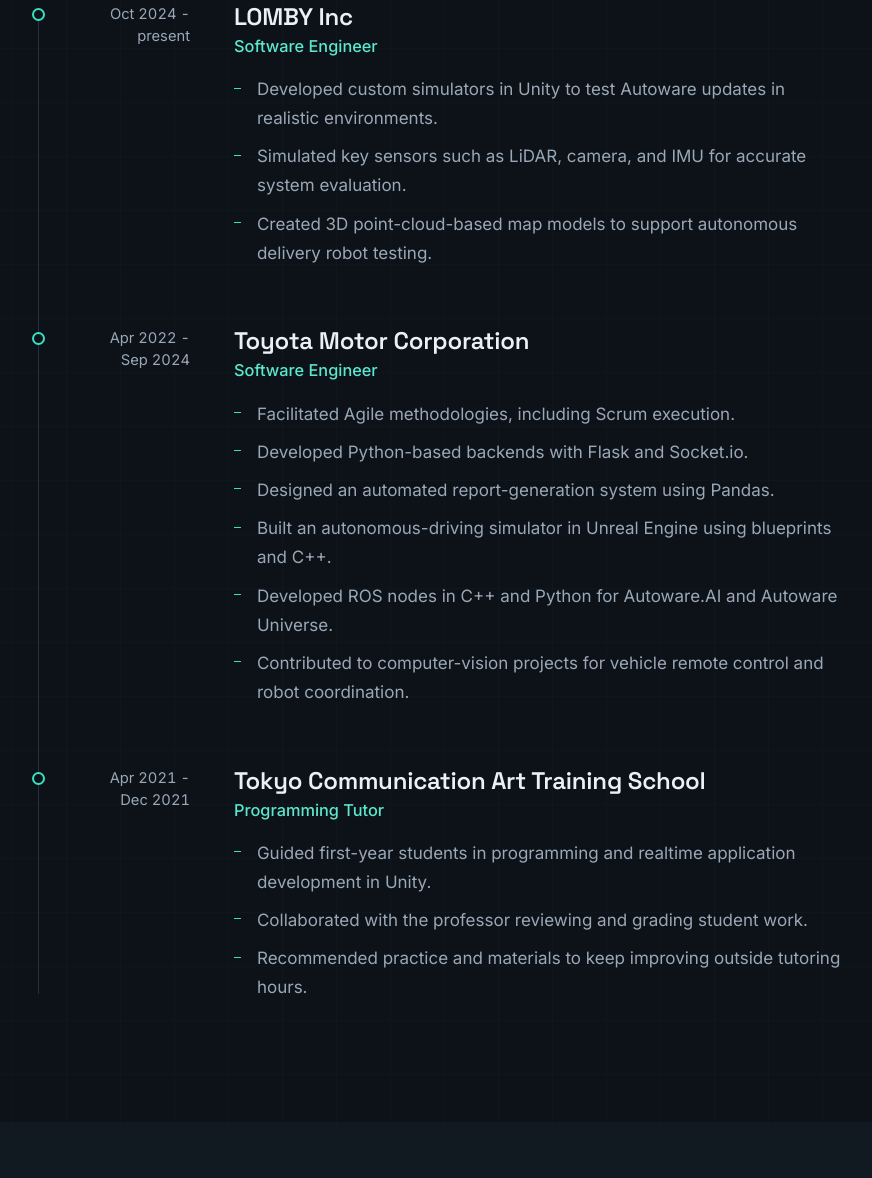
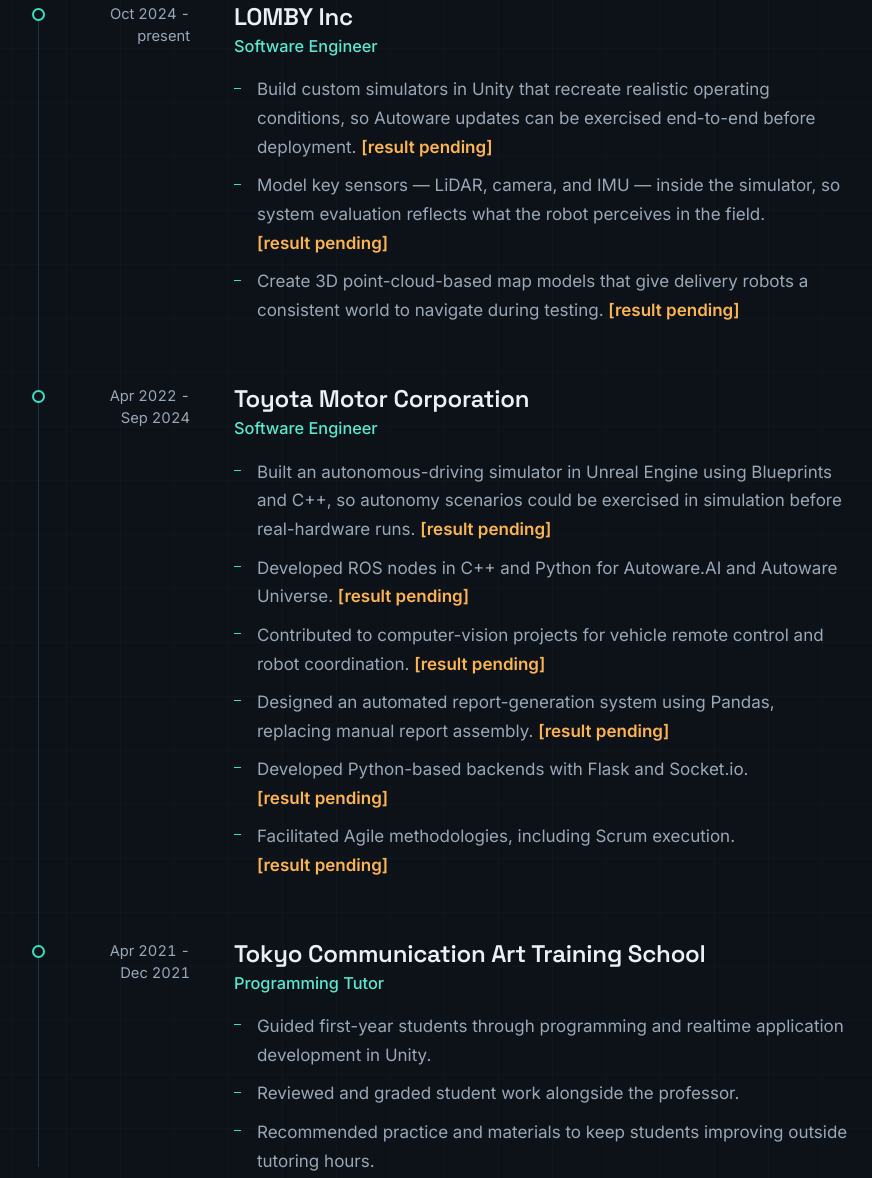
Before and after one commit to Juanpalai/juanpalai.github.io, a plain HTML site: page index.html in a window 1280 px wide. Shown: the part 1086-2264 px from the top of the page, without its empty margins (96-968 px from the left). Drawn offline with Linux system fonts and the light colour scheme.

Commit message:
Rewrite experience bullets as action + context with result slots
Restructure LOMBY and Toyota bullets to lead with the simulation and
autonomy work, state context for each action, and mark the measurable
outcome as [result pending] so real figures can be dropped in before
merge. No new claims about employers are introduced.

```diff
--- a/index.html
+++ b/index.html
@@ -191,18 +191,23 @@
 
 				<div class="timeline">
 
+					<!-- TODO(juan): replace each [result pending] marker with a measured outcome
+					     (or delete the marker) before merging this branch to main. -->
 					<article class="tl-item">
 						<div class="tl-date">Oct 2024 -<br>present</div>
 						<div class="tl-body">
 							<h3>LOMBY Inc</h3>
 							<p class="tl-role">Software Engineer</p>
 							<ul class="tl-list">
-								<li>Developed custom simulators in Unity to test Autoware updates in realistic
-									environments.</li>
-								<li>Simulated key sensors such as LiDAR, camera, and IMU for accurate system
-									evaluation.</li>
-								<li>Created 3D point-cloud-based map models to support autonomous delivery robot
-									testing.</li>
+								<li>Build custom simulators in Unity that recreate realistic operating
+									conditions, so Autoware updates can be exercised end-to-end before
+									deployment. <span class="todo-marker">[result pending]</span></li>
+								<li>Model key sensors — LiDAR, camera, and IMU — inside the simulator, so
+									system evaluation reflects what the robot perceives in the field.
+									<span class="todo-marker">[result pending]</span></li>
+								<li>Create 3D point-cloud-based map models that give delivery robots a
+									consistent world to navigate during testing.
+									<span class="todo-marker">[result pending]</span></li>
 							</ul>
 						</div>
 					</article>
@@ -213,14 +218,20 @@
 							<h3>Toyota Motor Corporation</h3>
 							<p class="tl-role">Software Engineer</p>
 							<ul class="tl-list">
-								<li>Facilitated Agile methodologies, including Scrum execution.</li>
-								<li>Developed Python-based backends with Flask and Socket.io.</li>
-								<li>Designed an automated report-generation system using Pandas.</li>
-								<li>Built an autonomous-driving simulator in Unreal Engine using blueprints and C++.
+								<li>Built an autonomous-driving simulator in Unreal Engine using Blueprints
+									and C++, so autonomy scenarios could be exercised in simulation before
+									real-hardware runs. <span class="todo-marker">[result pending]</span></li>
+								<li>Developed ROS nodes in C++ and Python for Autoware.AI and Autoware
+									Universe. <span class="todo-marker">[result pending]</span></li>
+								<li>Contributed to computer-vision projects for vehicle remote control and
+									robot coordination. <span class="todo-marker">[result pending]</span></li>
+								<li>Designed an automated report-generation system using Pandas, replacing
+									manual report assembly. <span class="todo-marker">[result pending]</span>
 								</li>
-								<li>Developed ROS nodes in C++ and Python for Autoware.AI and Autoware Universe.</li>
-								<li>Contributed to computer-vision projects for vehicle remote control and robot
-									coordination.</li>
+								<li>Developed Python-based backends with Flask and Socket.io.
+									<span class="todo-marker">[result pending]</span></li>
+								<li>Facilitated Agile methodologies, including Scrum execution.
+									<span class="todo-marker">[result pending]</span></li>
 							</ul>
 						</div>
 					</article>
@@ -231,9 +242,11 @@
 							<h3>Tokyo Communication Art Training School</h3>
 							<p class="tl-role">Programming Tutor</p>
 							<ul class="tl-list">
-								<li>Guided first-year students in programming and realtime application development in Unity.</li>
-								<li>Collaborated with the professor reviewing and grading student work.</li>
-								<li>Recommended practice and materials to keep improving outside tutoring hours.</li>
+								<li>Guided first-year students through programming and realtime application
+									development in Unity.</li>
+								<li>Reviewed and graded student work alongside the professor.</li>
+								<li>Recommended practice and materials to keep students improving outside
+									tutoring hours.</li>
 							</ul>
 						</div>
 					</article>
```
